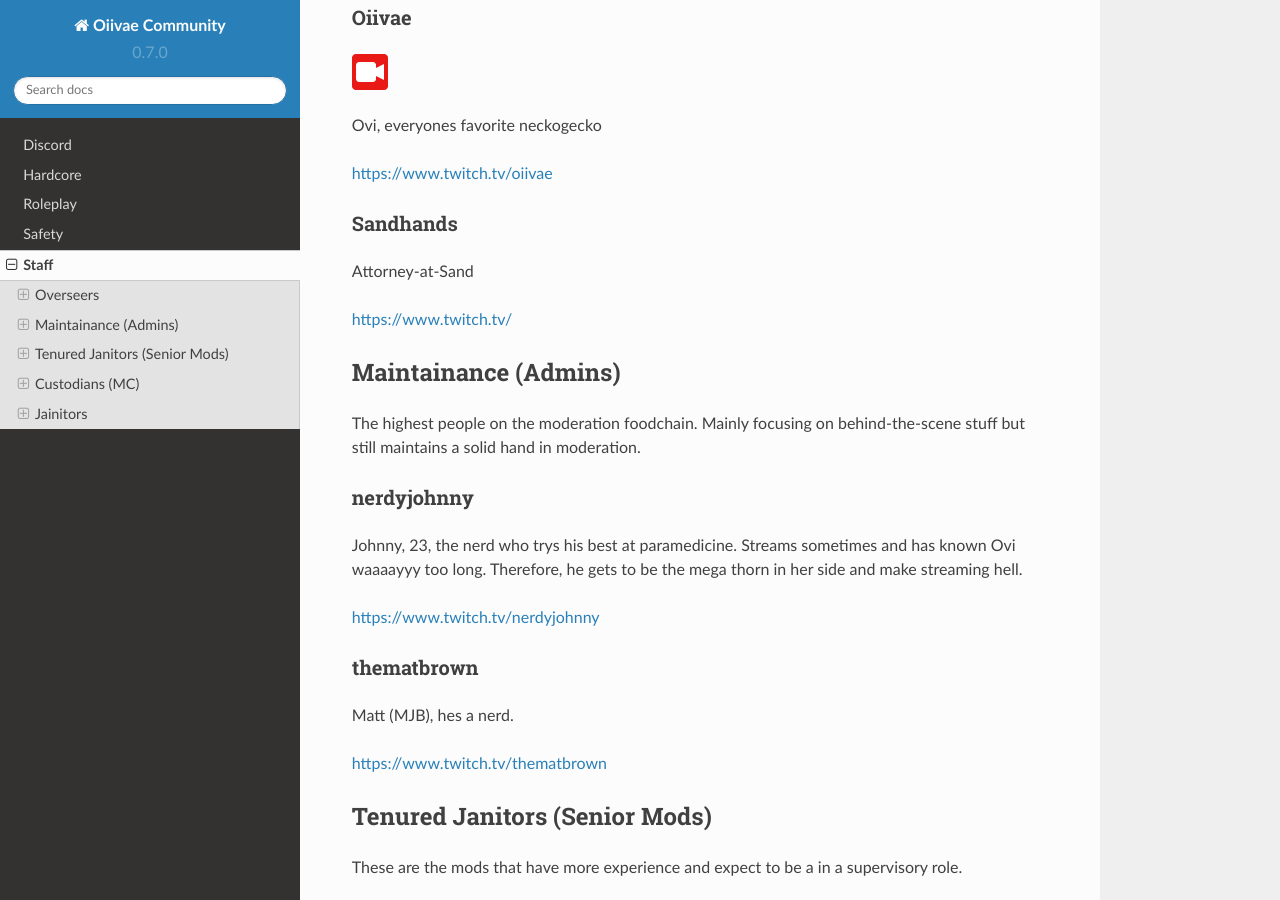
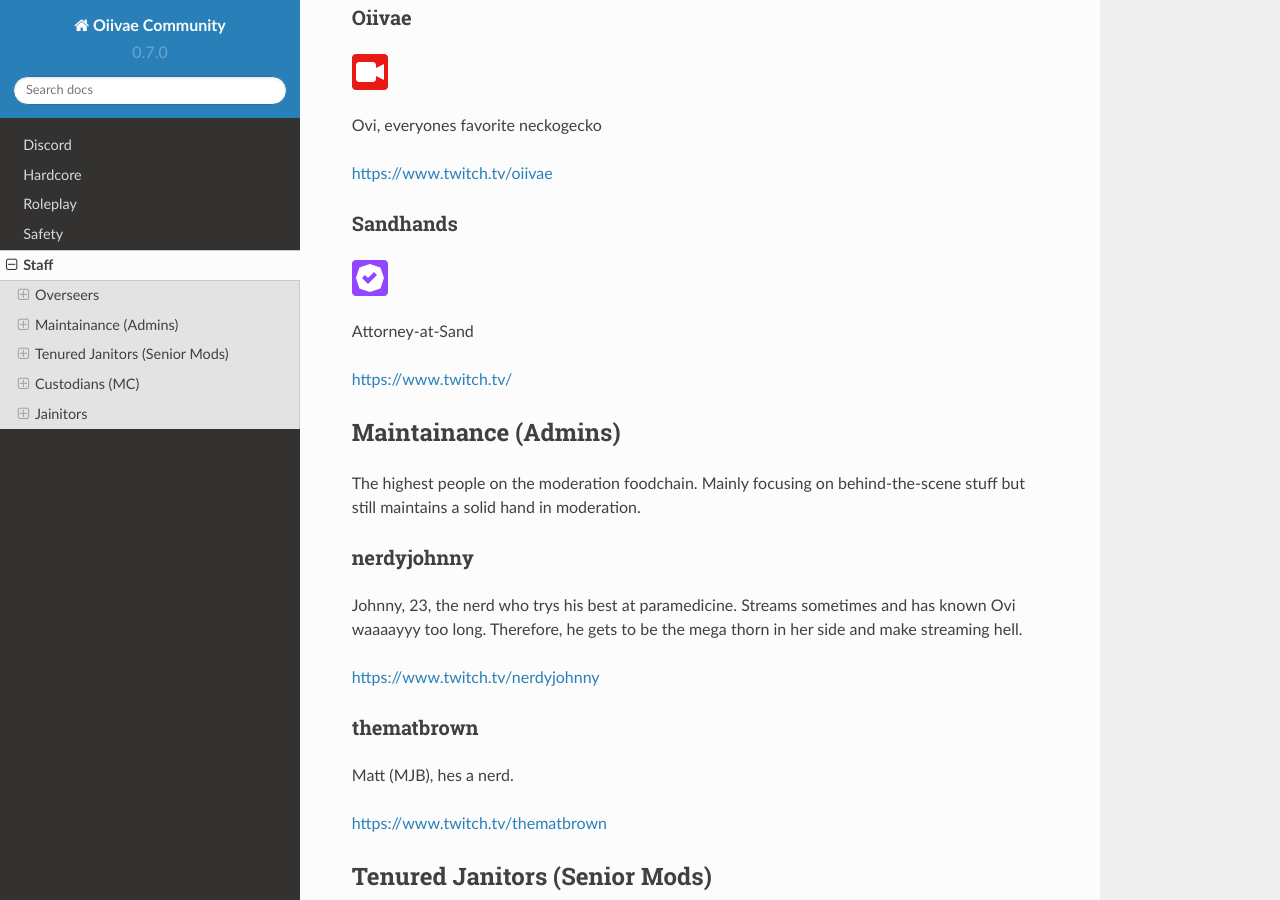
Before and after one commit to nerdyjohnny/ovidoc, a Sphinx documentation site: the page built from docs/source/staff.rst, in a window 1280 px wide and 900 px high, scrolled down 433 px. Built offline with Sphinx 7.4.7 and the Read the Docs theme 2.0.0, drawn with Linux system fonts in a browser that asks for light colours.

Commit message:
Update staff.rst

```diff
--- a/docs/source/staff.rst
+++ b/docs/source/staff.rst
@@ -18,6 +18,7 @@ https://www.twitch.tv/oiivae
 
 Sandhands
 '''''''
+.. image:: icons/sandhands.png
 Attorney-at-Sand
 
 https://www.twitch.tv/
```
